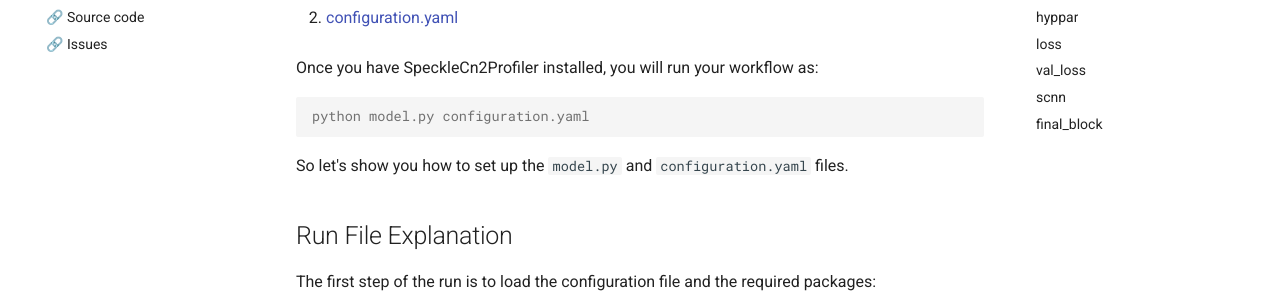
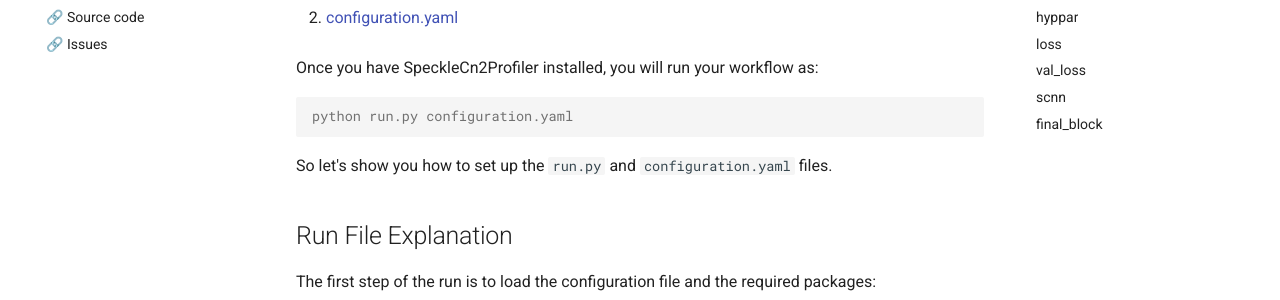
Before and after one commit to MALES-project/SpeckleCn2Profiler, an MkDocs documentation site: the page built from docs/example.md, in a window 1280 px wide and 900 px high. Shown: the part 283-583 px from the top of the window. Built offline with MkDocs 1.6.1 and Material for MkDocs 9.7.7, drawn with Linux system fonts in a browser that asks for light colours; comment, search, counter and statistics services are not loaded.

Commit message:
Fix docs inconsistent names

````diff
--- a/docs/example.md
+++ b/docs/example.md
@@ -10,10 +10,10 @@ This page is divided in two sections, corresponding to the two files that the us
 Once you have SpeckleCn2Profiler installed, you will run your workflow as:
 
 ```console
-python model.py configuration.yaml
+python run.py configuration.yaml
 ```
 
-So let's show you how to set up the `model.py` and `configuration.yaml` files.
+So let's show you how to set up the `run.py` and `configuration.yaml` files.
 
 ## Run File Explanation
 
````
